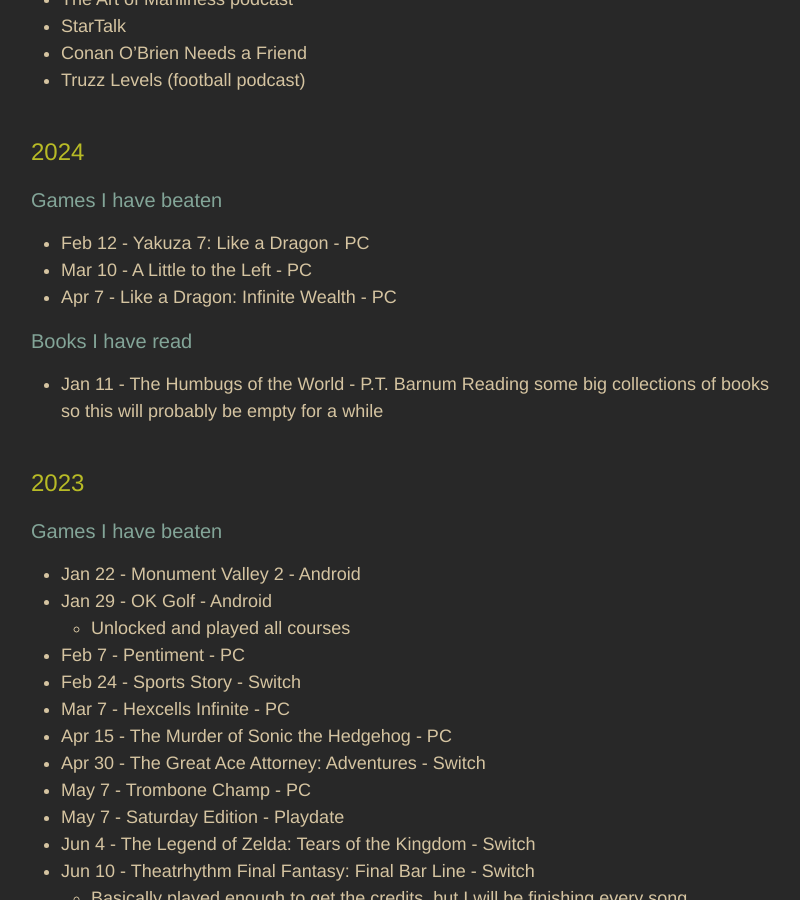
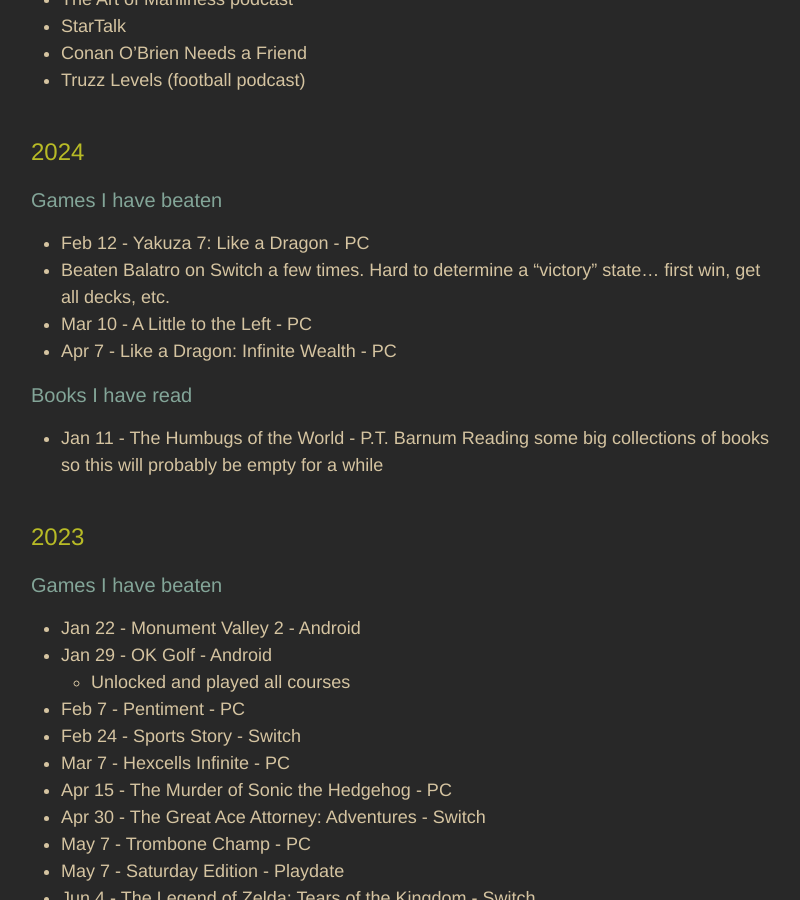
Before and after one commit to adkinsrs/sadkins_site, a Jekyll site: the page built from misc.md, in a window 1280 px wide and 900 px high, scrolled down 410 px. Shown: the whole window, without its empty margins (239-1039 px from the left). Built offline with Jekyll 4.4.1, drawn with Linux system fonts in a browser that asks for light colours.

Commit message:
beat a game

```diff
--- a/misc.md
+++ b/misc.md
@@ -22,6 +22,7 @@
 ### Games I have beaten
 
 * Feb 12 - Yakuza 7: Like a Dragon - PC
+* Beaten Balatro on Switch a few times.  Hard to determine a "victory" state... first win, get all decks, etc.
 * Mar 10 - A Little to the Left - PC
 * Apr 7 - Like a Dragon: Infinite Wealth - PC
 
```
